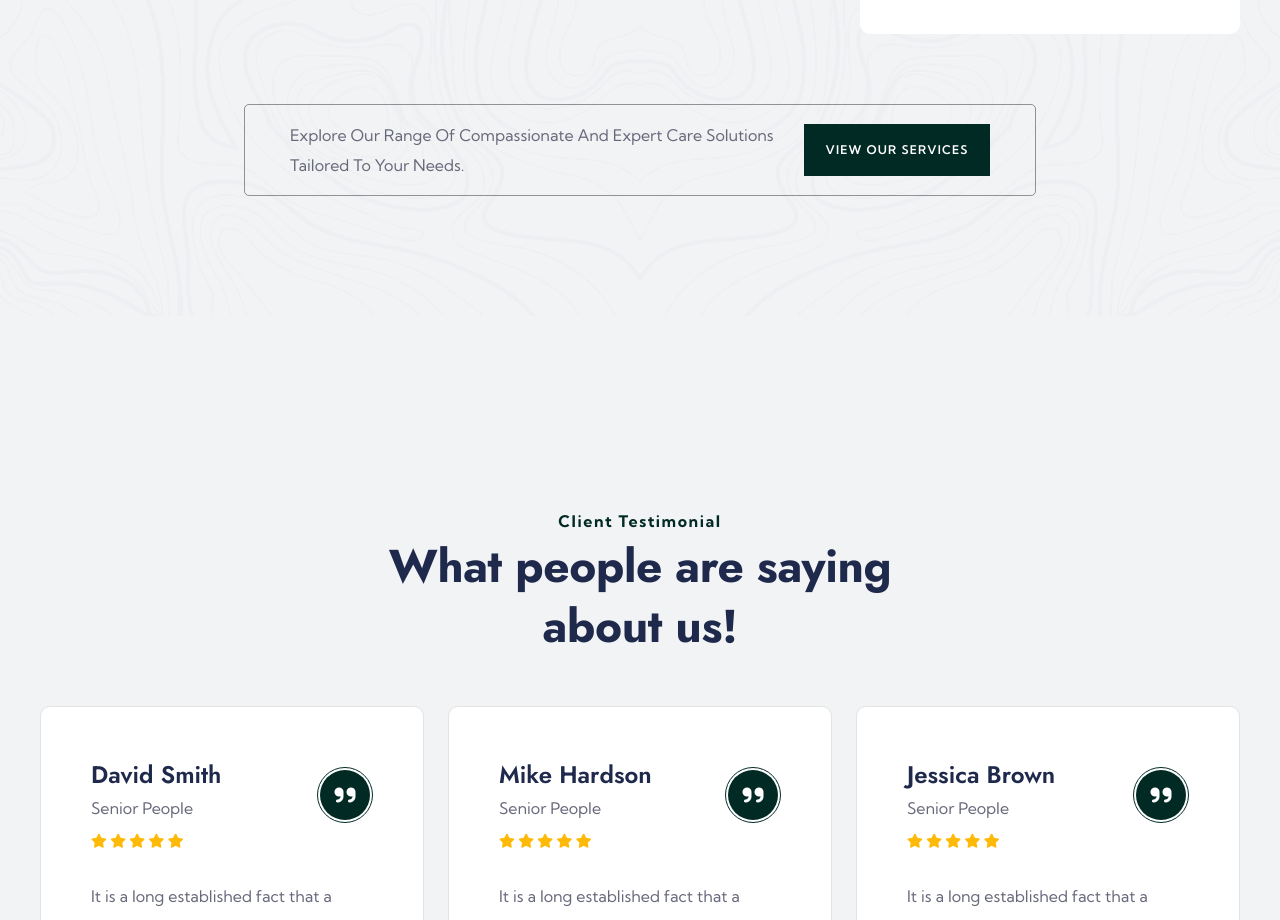
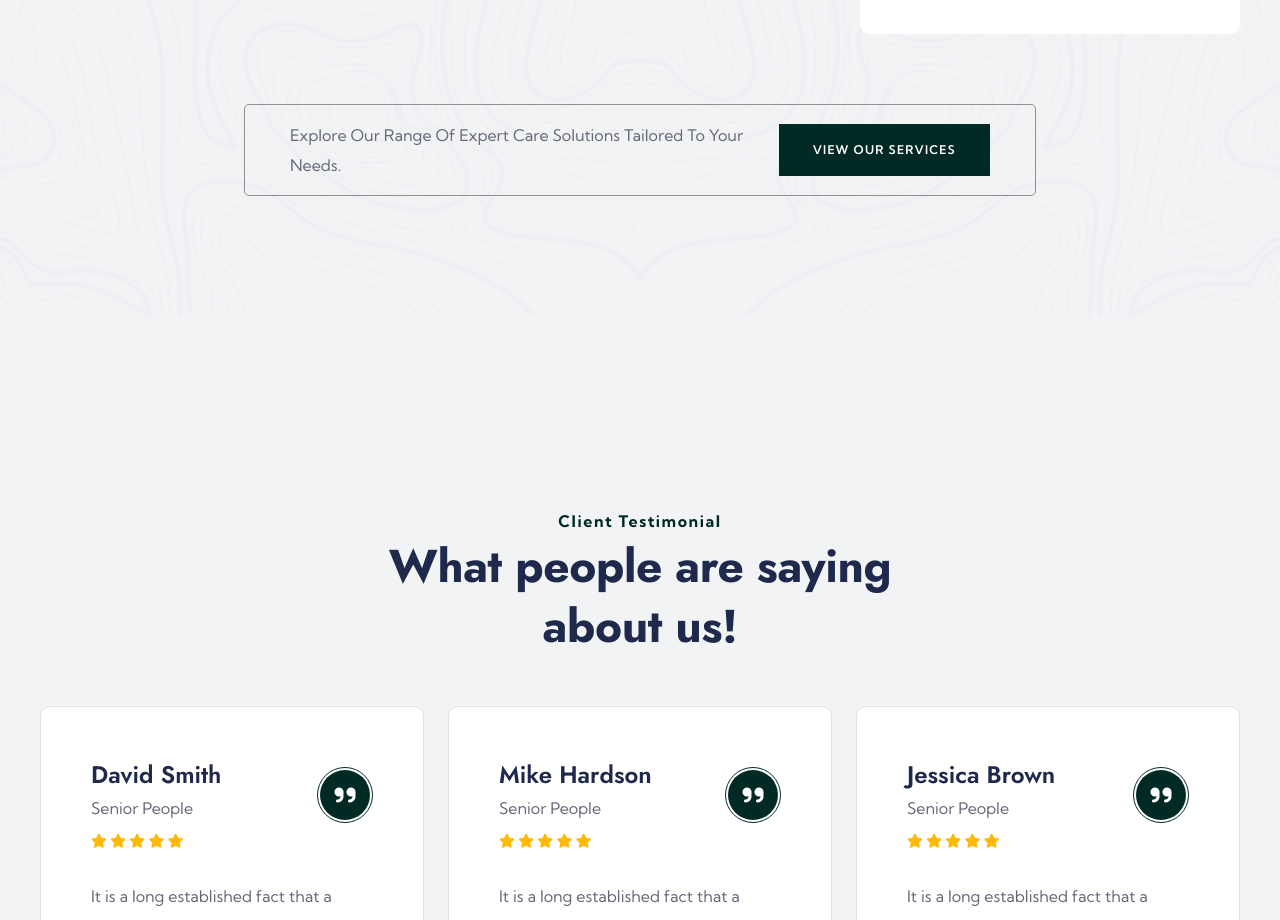
Before and after one commit to Purusothaman73/Auracare, a plain HTML site: page index.html in a window 1280 px wide. Shown: the part 3600-4520 px from the top of the page. Drawn offline with Linux system fonts and the light colour scheme; animation ran at ten frames a second; files whose address does not match are found by name.

Commit message:
Update index.html

```diff
--- a/index.html
+++ b/index.html
@@ -409,7 +409,7 @@
 			<div class="row justify-content-center mt-40 wow fadeInUp">
 				<div class="col-lg-8">
 					<div class="bottom-text d-flex align-items-center justify-content-between">
-						<p class="mb-0">Explore our range of compassionate and expert care solutions tailored to your needs.<span class="color3 ps-2"></span></p>
+						<p class="mb-0">Explore our range of expert care solutions tailored to your needs.<span class="color3 ps-2"></span></p>
 						<a href="service-details.html" class="theme-btn btn-style-one small"><span class="btn-title">View Our Services</span></a>
 					</div>
 				</div>
```
